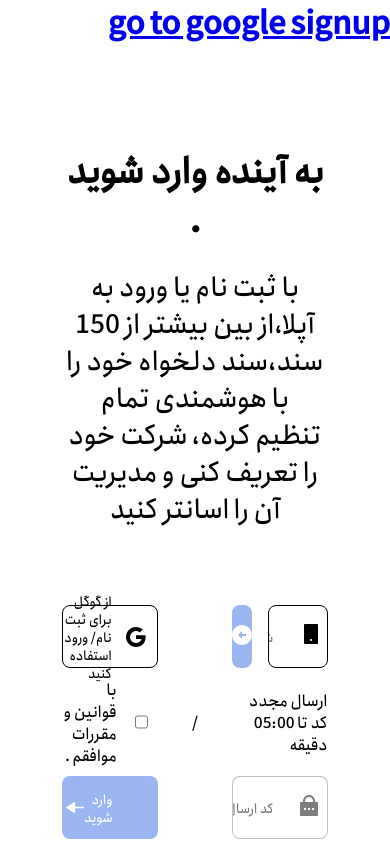
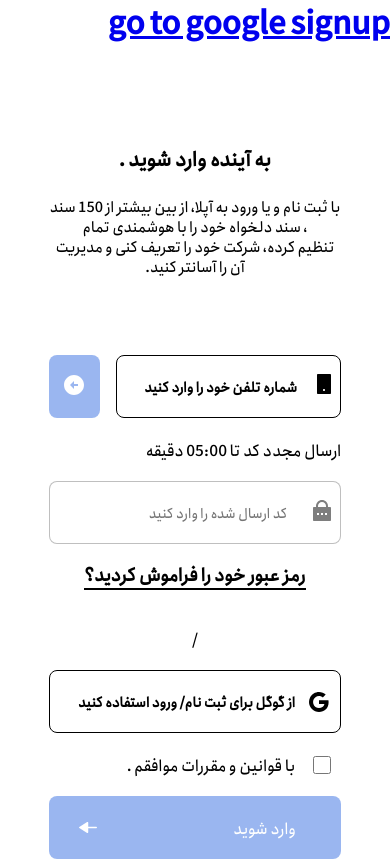
Before and after one commit to adibsadeghi1993/uplaw, a React (Create React App) app: page /auth/google in a window 390 px wide. Built offline with nearby package versions, Linux system fonts and the light colour scheme; no server answers.

Commit message:
auth.module.css responsived with grid

```diff
--- a/src/components/signup/Auth.js
+++ b/src/components/signup/Auth.js
@@ -15,18 +15,21 @@ const Auth = (props) => {
     <section className={styles.auth_section}>
       <div className={styles.sginup_description}>
         <p className={styles.sginup_description_first_p}>به آینده وارد شوید .</p>
-        <p className={styles.sginup_description_second_p}>
-          با ثبت نام یا ورود به آپلا،از بین بیشتر از 150 سند،سند دلخواه خود را با
-          هوشمندی تمام <br/> تنظیم کرده، شرکت خود را تعریف کنی و مدیریت آن را اسانتر
-          کنید
-        </p>
+        <div className={styles.sginup_description_second_p}>
+          <p>با ثبت نام و یا ورود به آپلا، از بین بیشتر از 150 سند ، سند دلخواه خود را با هوشمندی تمام</p>
+          <p>تنظیم کرده، شرکت خود را تعریف کنی و مدیریت آن را آسانتر کنید.</p>
+        </div>
       </div>
       <div className={styles.google_phone_auth}>
           <AuthPhone formik={formik}/>
           <div className={styles.emptyspace}>/</div>
           <AuthGoogle formik={formik} {...props}/>
+          <div className={styles.forgotPassword}>
+        <p>رمز عبور خود را فراموش کردید؟</p>
       </div>
-      {/* <img className="avatar" src={AbstractImage}/> */}
+      </div>
+
+
     </section>
   );
 };
--- a/src/components/signup/Auth.module.css
+++ b/src/components/signup/Auth.module.css
@@ -10,8 +10,15 @@
   position: relative;
 }
 
+.sginup_description{
+
+  width: 100%;
+}
+
 .sginup_description p {
   text-align: center;
+  width: 100%;
+
 }
 
 .google_phone_auth {
@@ -32,6 +39,7 @@
 .authphone_phonenumber_error{
   width: 77%;
 }
+
 .authphone_phonenumber .phoneImage {
   position: absolute;
   top: 19px;
@@ -41,10 +49,16 @@
 .authphone_phonenumber input {
   width: 100%;
   height: 100%;
-  padding-right: 53px;
+  padding-right: 43px;
   border: 1px solid #000000;
   border-radius: 8px;
   outline: none;
+}
+.authphone_phonenumber_error input::placeholder{
+  font-weight: bold;
+  font-family: "anjoman";
+  font-size: 1rem;
+  color: #000000;
 }
 
 .authphone_phonenumber button {
@@ -88,6 +102,9 @@
   border-radius: 8px;
   outline: none;
 }
+.authphone_code input::placeholder{
+  font-size: 1rem;
+}
 
 
 
@@ -126,6 +143,9 @@
 .confirm_signup {
   grid-column: 3/4;
   grid-row: 3/4;
+}
+.confirm_signup span{
+  font-size: 1rem;
 }
 .confirm_signup button {
   height: 100%;
@@ -182,9 +202,14 @@
   background: transparent;
   cursor: pointer;
 }
+.authsection_google button span{
+  font-weight: bold;
+  font-size: 1rem;
+}
 
 .authsection_google a {
   text-decoration: none;
+
 }
 .sendphone{
   opacity: 1;
@@ -192,3 +217,129 @@
 .notsendphone{
   opacity: 0.5;
 }
+.forgotPassword{
+  display: flex;
+  justify-content: center;
+  align-items: center;
+  margin-top: 70px;
+  margin-bottom: 116px;
+  width: 100%;
+  height: 63px;
+  width: 100%;
+  grid-column: 1/4;
+
+}
+.forgotPassword p{
+  cursor: pointer;
+  border-bottom: solid 2px black;
+  font-weight: 700;
+  font-size: 1.125rem;
+  padding-bottom: 2px;
+}
+
+@media(max-width:1400px){
+  .sginup_description_second_p{
+    font-size: 1.5rem;
+  }
+}
+
+@media(max-width:1250px){
+  .auth_section{
+    width: 78%;
+  }
+  .sginup_description_second_p{
+    font-size: 1.5rem;
+  }
+  .authphone_phonenumber_error input::placeholder{
+    font-size: 0.87rem;
+  }
+  .sginup_description_first_p{
+    font-size: 1.8rem;
+  }
+  .authsection_google button span{
+    font-size: 0.87rem;
+  }
+  .authphone_code input::placeholder{
+    font-size: 0.87rem;
+  }
+}
+
+@media(max-width:1100px){
+  .sginup_description_first_p{
+    font-size: 1.5rem;
+  }
+  .sginup_description_second_p{
+    font-size: 1.2rem;
+  }
+}
+
+@media(max-width:1000px){
+  .auth_section {
+    width: 85%;
+  }
+}
+@media(max-width:900px){
+  .google_phone_auth {
+    grid-template-columns: 39% 20% 39%;
+  }
+}
+@media(max-width:800px){
+  .google_phone_auth {
+    grid-template-columns: 42% 15% 42%;
+  }
+}
+
+@media(max-width:768px){
+  .auth_section{
+    width: 70%;
+  }
+  .google_phone_auth {
+    grid-template-columns: 1fr;
+    grid-template-rows: repeat(8,63px);
+  }
+  .authphone_phonenumber{
+    grid-column: 1/2;
+    grid-row: 1/2;
+  }
+  .authphone_sendcode{
+    grid-column: 1/2;
+    grid-row: 2/3;
+  }
+  .authphone_code{
+    grid-column: 1/2;
+    grid-row: 3/4;
+  }
+  .forgotPassword{
+    grid-column: 1/2;
+    grid-row: 4/5;
+    margin-top: 0;
+  }
+  .emptyspace{
+    grid-column: 1/2;
+    grid-row: 5/6;
+  }
+  .authsection_google{
+    grid-column: 1/2;
+    grid-row: 6/7;
+  }
+  .condition{
+    grid-column: 1/2;
+    grid-row: 7/8;
+  }
+  .confirm_signup{
+    grid-column: 1/2;
+    grid-row: 8/9;
+
+  }
+  .sginup_description_second_p{
+    font-size: 0.94rem;
+  }
+  .sginup_description_first_p{
+    font-size: 1.25rem;
+  }
+}
+
+@media(max-width:500px){
+  .auth_section{
+    width: 75%;
+  }}
--- a/src/components/signup/Authgoogle/AuthGoogle.js
+++ b/src/components/signup/Authgoogle/AuthGoogle.js
@@ -3,7 +3,7 @@ import styles from "../Auth.module.css";
 import queryString from "query-string";
 import googleImage from "../../../asstes/google (2).svg";
 import arrowImage from "../../../asstes/arrow2.svg";
-import axios from "axios";
+import axios from "axios"
 import stylesGoogle from "./AuthGoogle.module.css";
 
 const AuthGoogle = (props) => {
@@ -12,17 +12,17 @@ const AuthGoogle = (props) => {
     const query = queryString.parse(props.location.search);
     const bodyCode = { code: query.code };
     console.log(bodyCode);
-    // axios
-    //   .post(
-    //     "http://uplawpi/api/v1/customer/profile/auth/google",
-    //     bodyCode
-    //   )
-    //   .then((response) => {
-    //     console.log(response);
-    //   })
-    //   .catch((err) => {
-    //     console.log(err);
-    //   });
+    axios
+      .post(
+        "http://uplawpi/api/v1/customer/profile/auth/google",
+        bodyCode
+      )
+      .then((response) => {
+        console.log(response);
+      })
+      .catch((err) => {
+        console.log(err);
+      });
   }, [props.location.search]);
 
   const stringifiedParams = queryString.stringify({
```
